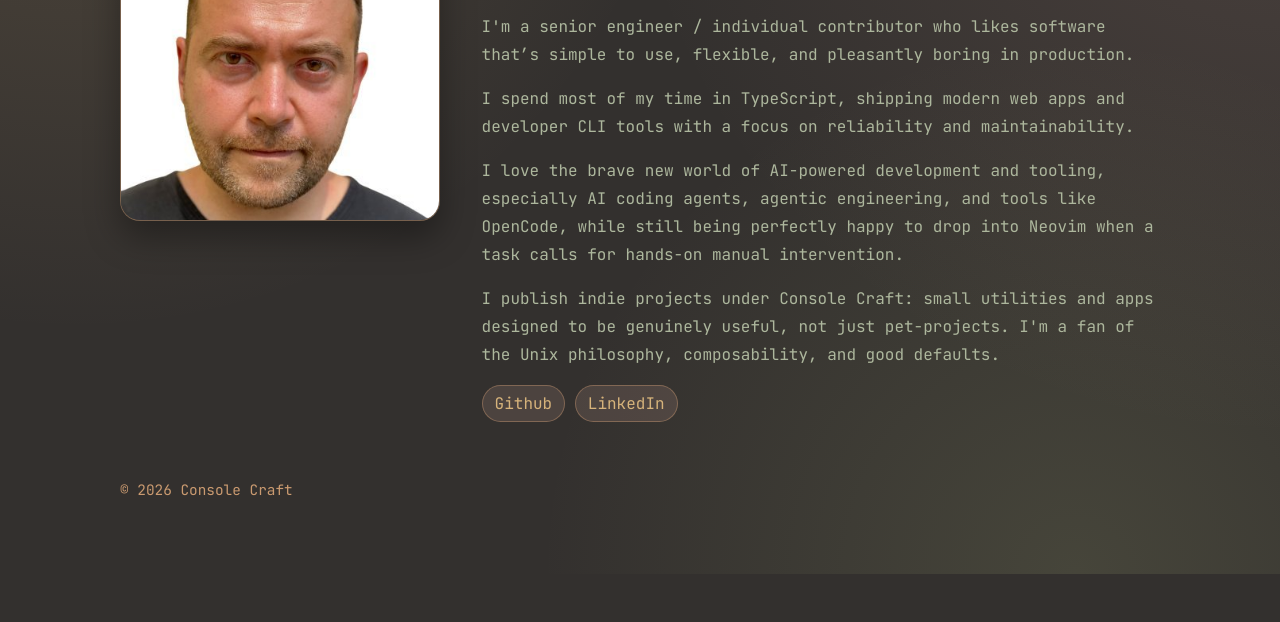
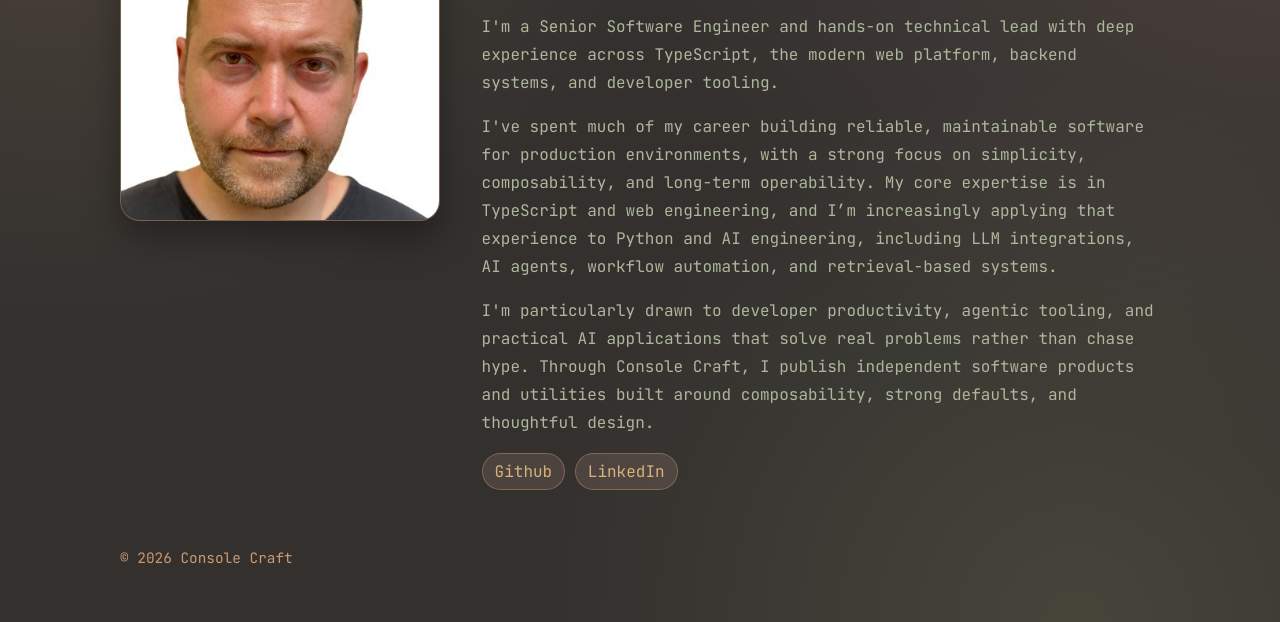
Before and after one commit to console-craft/console-craft.github.io, an Astro site: page /about-me in a window 1280 px wide. Shown: the part 226-848 px from the top of the page. Before the commit the page ends 800 px from the top, so only its background shows below. Built offline with nearby package versions, Linux system fonts and the light colour scheme; Astro itself is replaced by a stand-in of ours.

Commit message:
Revise about-me page content and title
Updated the title and revised the about section to reflect current expertise and interests.

```diff
--- a/src/pages/about-me.astro
+++ b/src/pages/about-me.astro
@@ -3,7 +3,7 @@
 ---
 
 <Layout
-	title="About Me | Console Craft"
+	title="About Me • Console Craft"
 	description="About Ovi Ispas, developer and founder of Console Craft"
 >
 	<section class="about">
@@ -14,10 +14,9 @@
 		<div class="about-copy">
 			<p class="eyebrow">About Me</p>
 			<h1>Ovi Ispas</h1>
-			<p>I'm a senior engineer / individual contributor who likes software that’s simple to use, flexible, and pleasantly boring in production.</p>
-			<p>I spend most of my time in TypeScript, shipping modern web apps and developer CLI tools with a focus on reliability and maintainability.</p>
-   <p>I love the brave new world of AI-powered development and tooling, especially AI coding agents, agentic engineering, and tools like OpenCode, while still being perfectly happy to drop into Neovim when a task calls for hands-on manual intervention.</p>
-			<p>I publish indie projects under Console Craft: small utilities and apps designed to be genuinely useful, not just pet-projects. I'm a fan of the Unix philosophy, composability, and good defaults.</p>
+			<p>I'm a Senior Software Engineer and hands-on technical lead with deep experience across TypeScript, the modern web platform, backend systems, and developer tooling.</p>
+			<p>I've spent much of my career building reliable, maintainable software for production environments, with a strong focus on simplicity, composability, and long-term operability. My core expertise is in TypeScript and web engineering, and I’m increasingly applying that experience to Python and AI engineering, including LLM integrations, AI agents, workflow automation, and retrieval-based systems.</p>
+			<p>I'm particularly drawn to developer productivity, agentic tooling, and practical AI applications that solve real problems rather than chase hype. Through Console Craft, I publish independent software products and utilities built around composability, strong defaults, and thoughtful design.</p>
 			<div class="about-actions">
 				<a class="action-button" href="https://github.com/console-craft" target="_blank" rel="noopener noreferrer">Github</a>
 				<a class="action-button" href="https://ro.linkedin.com/in/ovi-ispas" target="_blank" rel="noopener noreferrer">LinkedIn</a>
```
